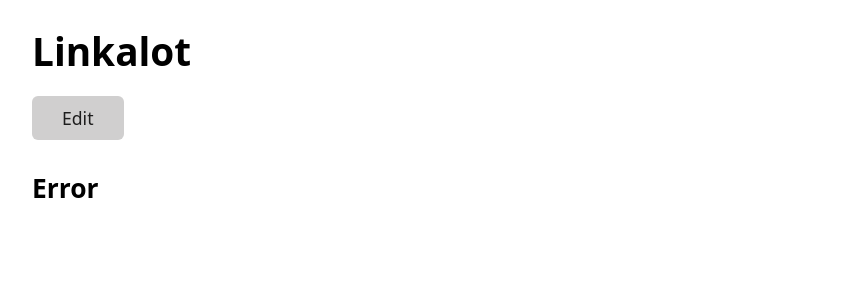
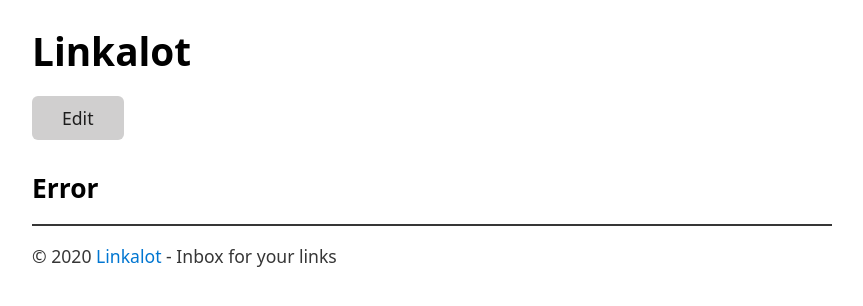
Before and after one commit to dmpop/linkalot, a PHP site: page / in a window 1280 px wide. Shown: the top 306 px of the page, without its empty margins (208-1071 px from the left). Run offline with PHP 8.4, Linux system fonts and the light colour scheme.

Commit message:
Add footer

```diff
--- a/config.php
+++ b/config.php
@@ -1,6 +1,8 @@
 <?php
 // Title
 $title = "Linkalot";
+// Footer text
+$footer = "<a href='https://gitlab.com/-/ide/project/dmpop/linkalot/'>Linkalot</a> - Inbox for your links";
 // Login password
 $passwd = "password";
 // Unique key for identifying HTTP request
--- a/index.php
+++ b/index.php
@@ -38,6 +38,7 @@
 		echo "<h2>Error</h2>";
 	    }
 	    ?>
+		<p style="padding: 1em 0 0 0; border-top: 2px solid;">&copy; <?php echo date("Y "); echo $footer; ?></p>
 	</div>
     </body>
 </html>
```
